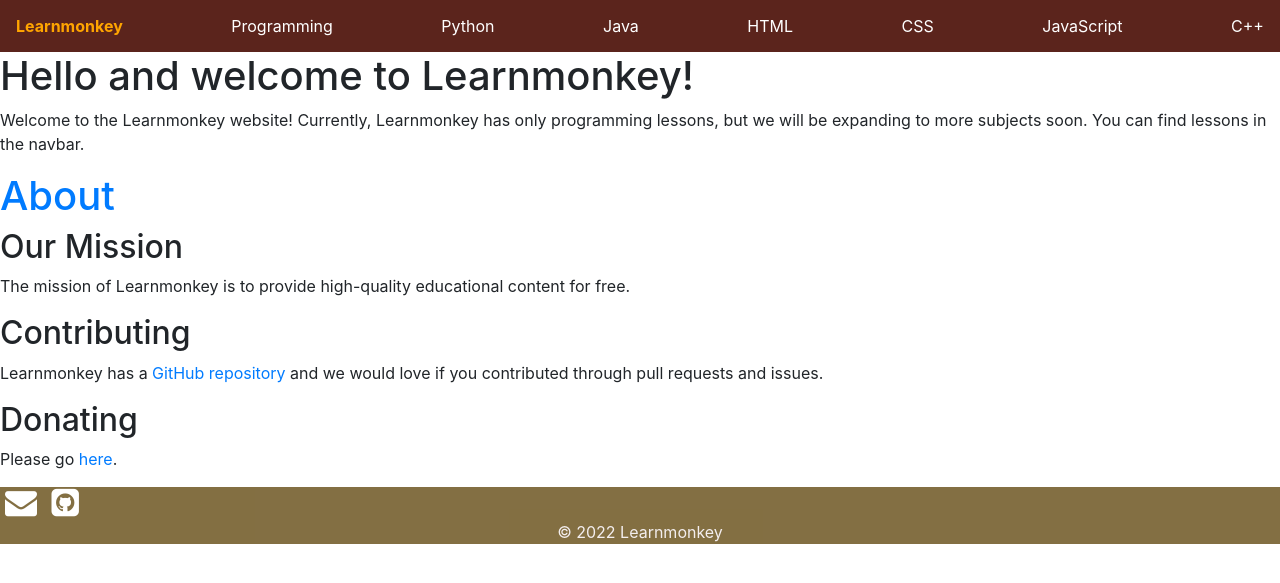
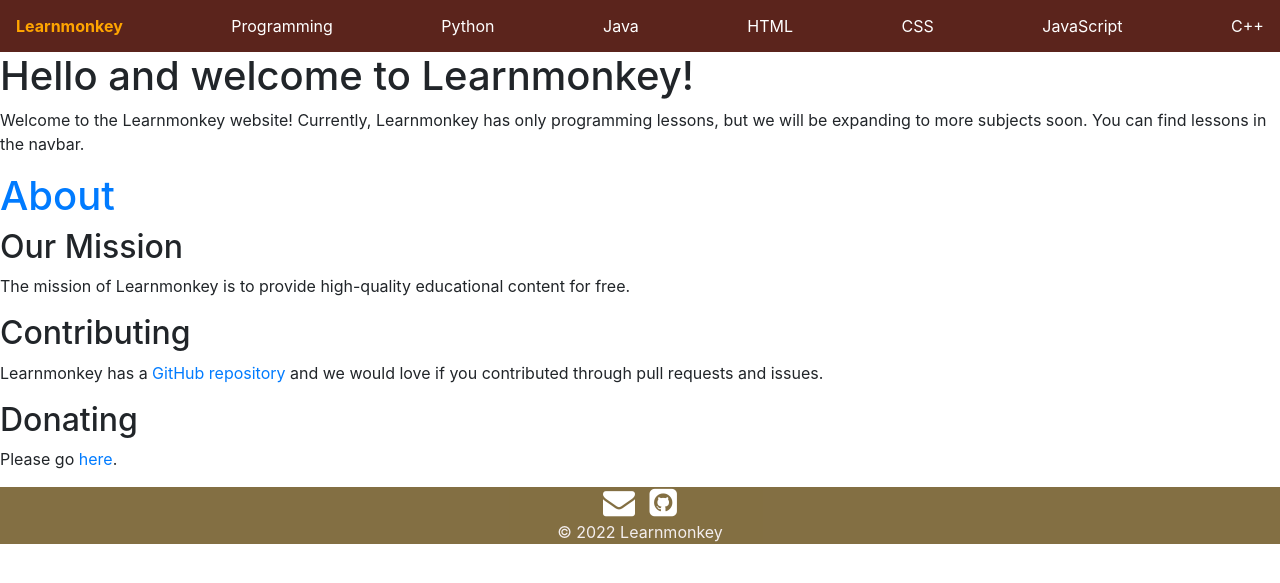
Before and after one commit to learnmonkey/learnmonkey.github.io, a Jekyll site: the page built from index.html, in a window 1280 px wide. Shown: the top 583 px of the page. Built offline with Jekyll 4.4.1, drawn with Linux system fonts in a browser that asks for light colours.

Commit message:
text align center footer

```diff
--- a/assets/css/style.css
+++ b/assets/css/style.css
@@ -27,6 +27,7 @@ footer {
     color: #f0e9e9;
     opacity: 75%;
     width: 100% !important;
+    text-align: center !important;
 }
 
 /*
```
